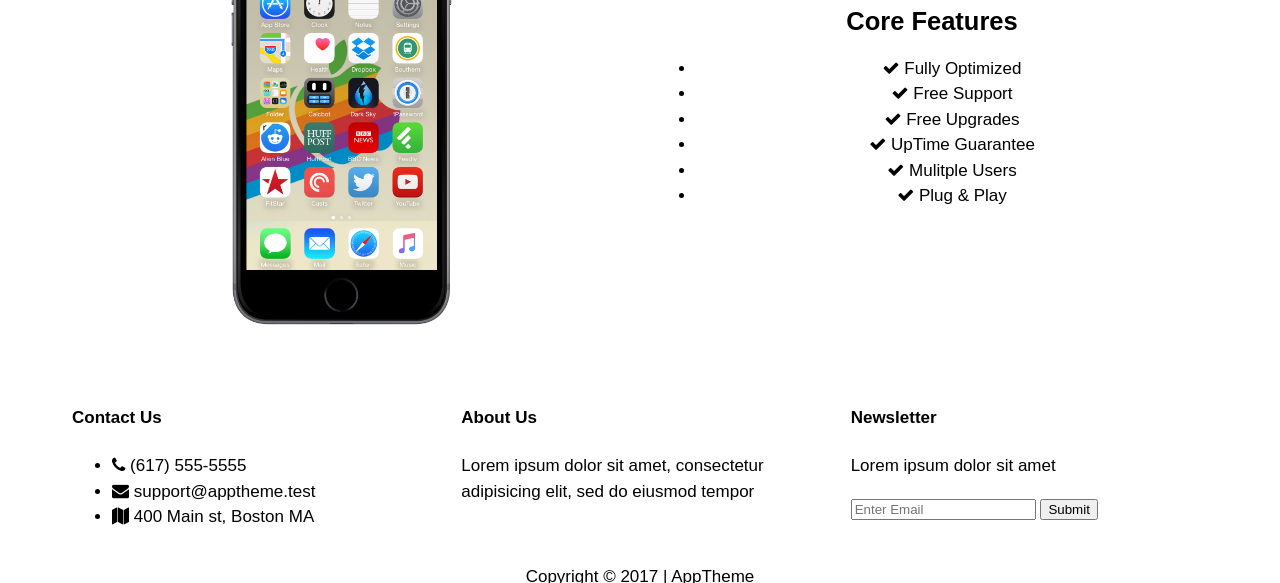
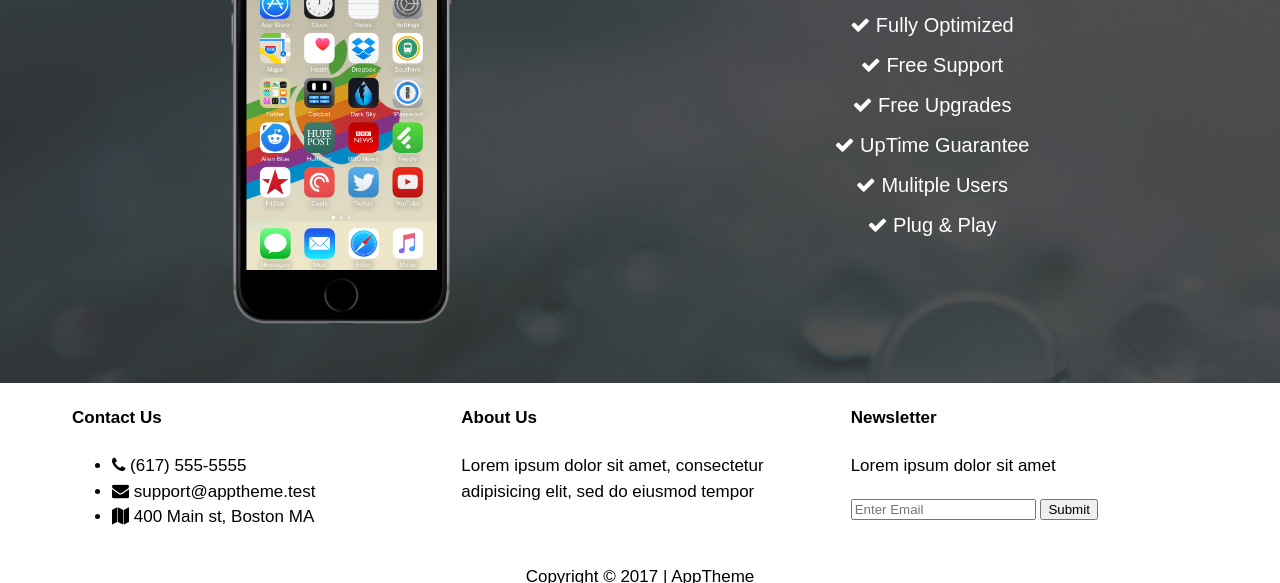
Before and after one commit to NickMarinade/app-theme, a plain HTML site: page index.html in a window 1280 px wide. Shown: the part 727-1310 px from the top of the page. Drawn offline with Linux system fonts and the light colour scheme.

Commit message:
infocss
 styling info section

```diff
--- a/css/style.css
+++ b/css/style.css
@@ -13,3 +13,25 @@ img{
 .container{
     margin:auto;
   }
+
+  /* INFO */
+#info{
+    background:#333 url('../images/info-bg.jpg') no-repeat;
+    color:#fff;
+  }
+
+  #info h2{
+    font-size:35px;
+    margin:0;
+    padding-bottom:10px;
+  }
+
+  #info ul{
+    list-style:none;
+    padding:0;
+  }
+
+  #info li{
+    line-height:2em;
+    font-size:20px;
+  }
```
